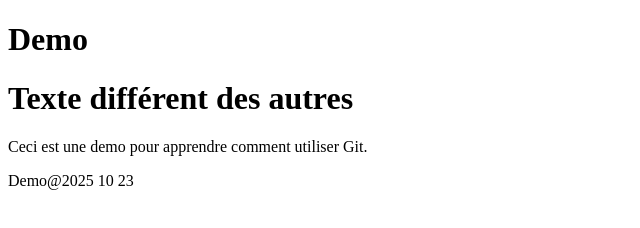
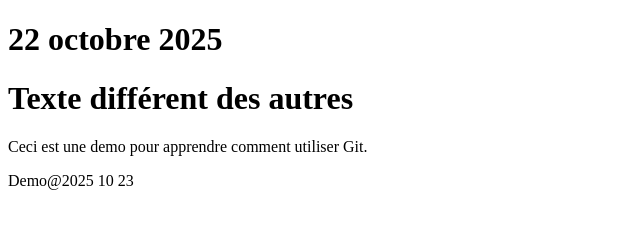
Before and after one commit to Dara-Rene/demo-git-2539590, a plain HTML site: page index.html in a window 1280 px wide. Shown: the whole page, without its empty margins (0-640 px from the left). Drawn offline with Linux system fonts and the light colour scheme.

Commit message:
mis a jour header

```diff
--- a/index.html
+++ b/index.html
@@ -7,7 +7,7 @@
 </head>
 <body>
     <header>
-        <h1>Demo</h1>
+        <h1>22 octobre 2025</h1>
     </header>
 
     <main>
```
